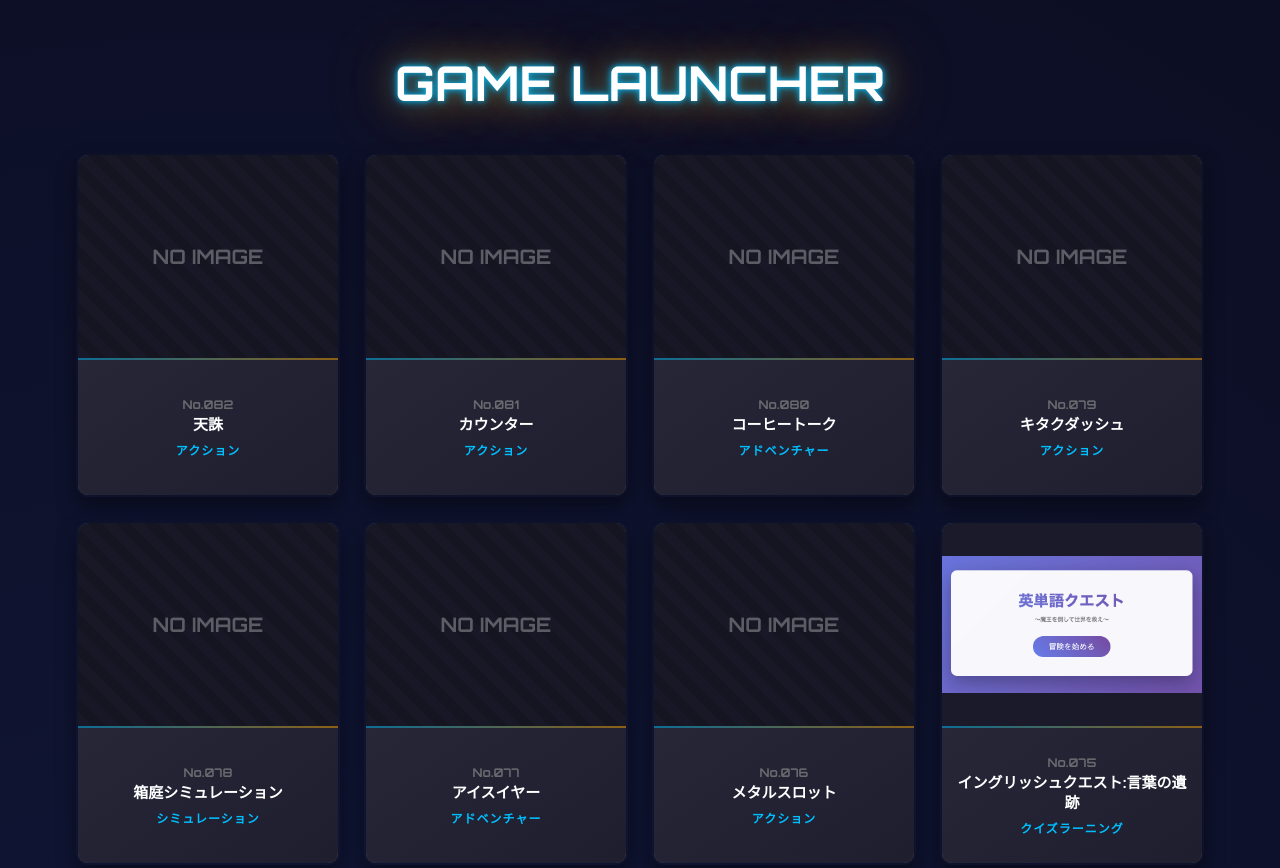
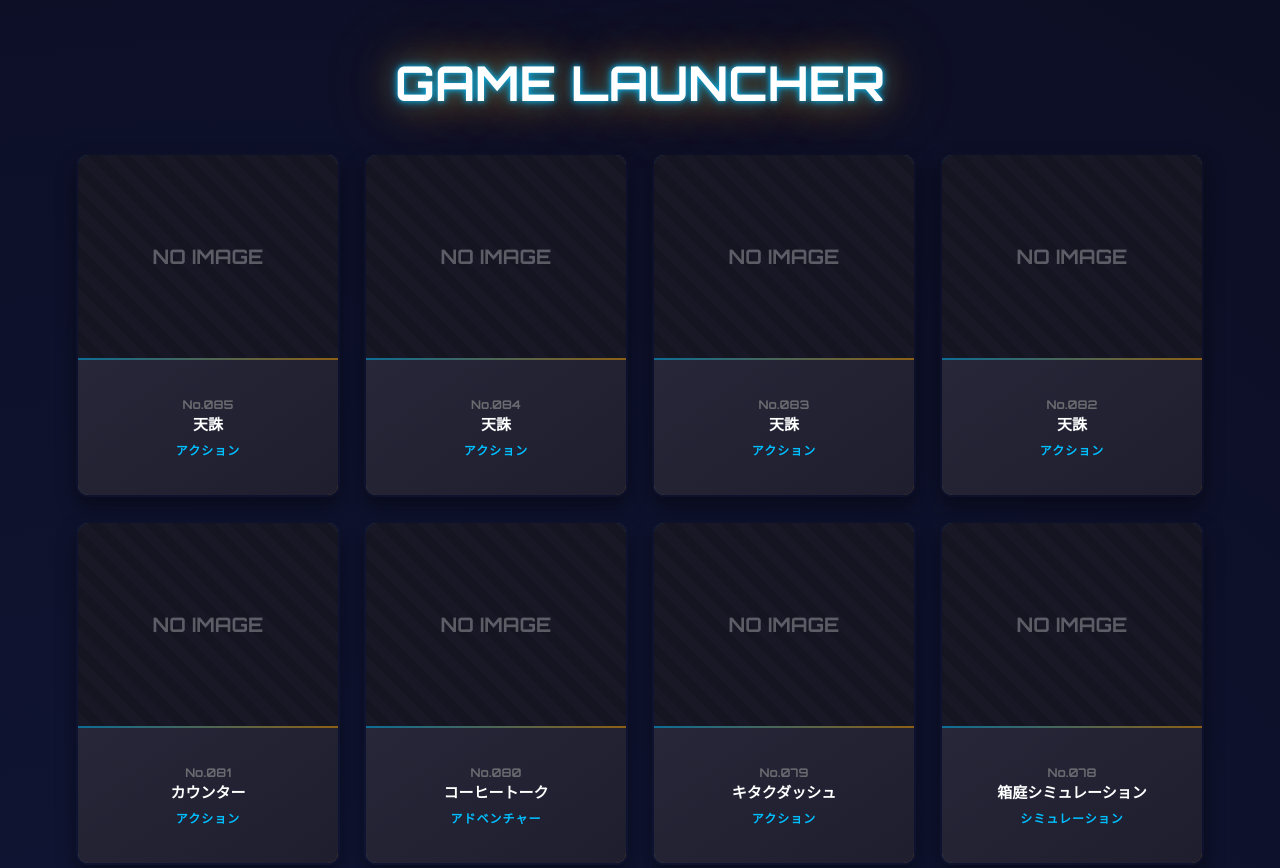
Before and after one commit to titan11111/000-gameluncher, a plain HTML site: page index.html in a window 1280 px wide. Shown: the top 868 px of the page. Drawn offline with Linux system fonts and the light colour scheme.

Commit message:
Update index.html

```diff
--- a/index.html
+++ b/index.html
@@ -246,7 +246,10 @@ const GAMES = [
 { id: 79, title: 'キタクダッシュ', category: 'アクション', url: 'https://titan11111.github.io/079-kitakudash/' },
 { id: 80, title: 'コーヒートーク', category: 'アドベンチャー', url: 'https://titan11111.github.io/080-coffeetalk/' },
 { id: 81, title: 'カウンター', category: 'アクション', url: 'https://titan11111.github.io/081-counter/' },
-{ id: 82, title: '天誅', category: 'アクション', url: 'https://titan11111.github.io/082-tenchuuu/' }
+{ id: 82, title: '天誅', category: 'アクション', url: 'https://titan11111.github.io/082-tenchuuu/' },
+{ id: 83, title: '天誅', category: 'アクション', url: 'https://titan11111.github.io/082-tenchuuu/' },
+{ id: 84, title: '天誅', category: 'アクション', url: 'https://titan11111.github.io/082-tenchuuu/' },
+{ id: 85, title: '天誅', category: 'アクション', url: 'https://titan11111.github.io/082-tenchuuu/' }
 ];
 
 // コンテナ
```
